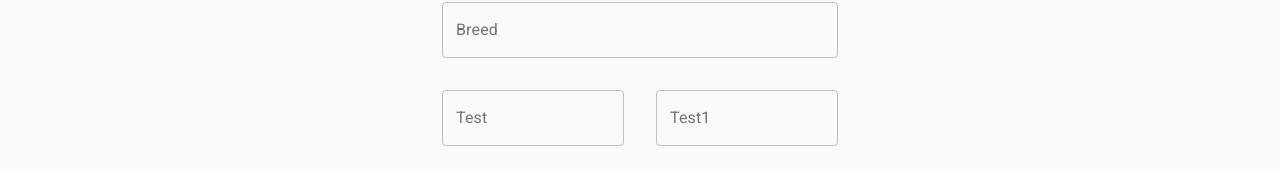
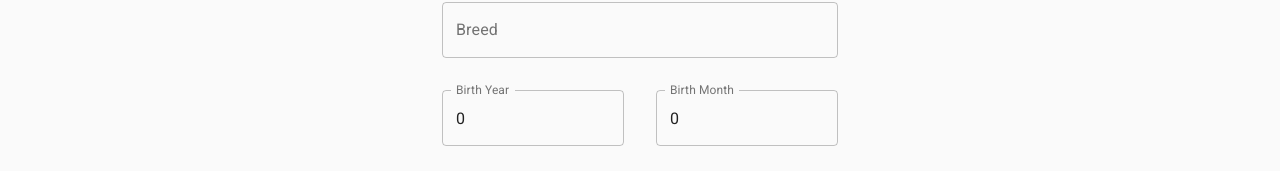
Before and after one commit to Sebsterio/animalysis, a React (Create React App) app in the folder client/: page /add-profile in a window 1280 px wide. Shown: the part 350-521 px from the top of the page. Built offline with nearby package versions, Linux system fonts and the light colour scheme.

Commit message:
change pets redux schema: split birthYear into year and month

```diff
--- a/client/src/components/PetSnippet/PetSnippet.jsx
+++ b/client/src/components/PetSnippet/PetSnippet.jsx
@@ -35,17 +35,21 @@ const useStyles = makeStyles((theme) => ({
 	},
 }));
 
-export const PetSnippet = ({ pet, history, small }) => {
+export const PetSnippet = ({
+	pet: { name, breed, imageUrl, sex, birthMonth: month, birthYear: year },
+	history,
+	small,
+}) => {
 	const clx = useStyles({ small });
 
-	const editPet = () => history.push("/edit-profile/" + pet.name.toLowerCase());
+	const editPet = () => history.push("/edit-profile/" + name.toLowerCase());
 
 	return (
 		<div className={clx.container}>
-			<Avatar alt={pet.name} src={pet.imageUrl} className={clx.avatar} />
+			<Avatar alt={name} src={imageUrl} className={clx.avatar} />
 			<div className={clx.info}>
 				<div className={clx.infoHeader}>
-					<Typography variant={small ? "h6" : "h4"} children={pet.name} />
+					<Typography variant={small ? "h6" : "h4"} children={name} />
 					{!!history && (
 						<IconButton aria-label="edit pet details" onClick={editPet}>
 							<EditIcon />
@@ -54,7 +58,7 @@ export const PetSnippet = ({ pet, history, small }) => {
 				</div>
 				<div className={clx.infoDesc}>
 					<Typography>
-						{getAge(pet.dateOfBirth)} year old {pet.sex} {pet.breed}
+						{getAge(month, year)} year old {sex} {breed}
 					</Typography>
 				</div>
 			</div>
--- a/client/src/pages/AddOrEditProfile/AddOrEditProfile.jsx
+++ b/client/src/pages/AddOrEditProfile/AddOrEditProfile.jsx
@@ -45,12 +45,12 @@ export const AddOrEditProfile = ({ match, getPet }) => {
 					["text", "breed"],
 					[
 						"group",
-						"group-1",
+						"birthDate",
 						{
 							layout: "row",
 							fields: [
-								["text", "test"],
-								["text", "test1"],
+								["number", "birthYear", { label: "Birth Year" }],
+								["number", "birthMonth", { label: "Birth Month" }],
 							],
 						},
 					],
--- a/client/src/redux/pets/pets-reducer.js
+++ b/client/src/redux/pets/pets-reducer.js
@@ -15,10 +15,11 @@ const INITIAL_STATE = {
 			species: "canine",
 			sex: "male",
 			breed: "Dalmatian",
-			dateOfBirth: [7, 2010],
+			birthYear: 2010,
+			birthMonth: 7,
 			weight: 0,
 			microchip: 0,
-			imageUrl: dogImage,
+			imageUrl: dogImage, // TODO
 			reports: [],
 		},
 	],
--- a/client/src/utils/date.js
+++ b/client/src/utils/date.js
@@ -8,7 +8,7 @@ export const getDateString = (date) => {
 	return `${day}-${month}-${year}`;
 };
 
-export const getAge = ([month, year]) => {
+export const getAge = (month, year) => {
 	const dateNow = new Date();
 	const monthDiff = dateNow.getMonth() + 1 - month;
 	return dateNow.getFullYear() - year - (monthDiff < 0 ? 1 : 0);
```
